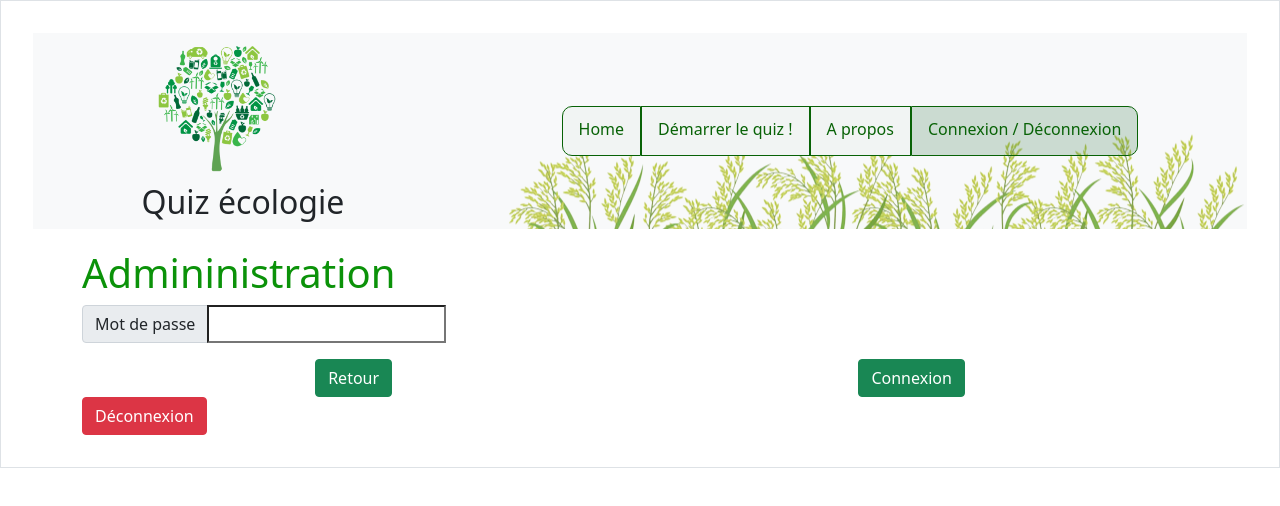
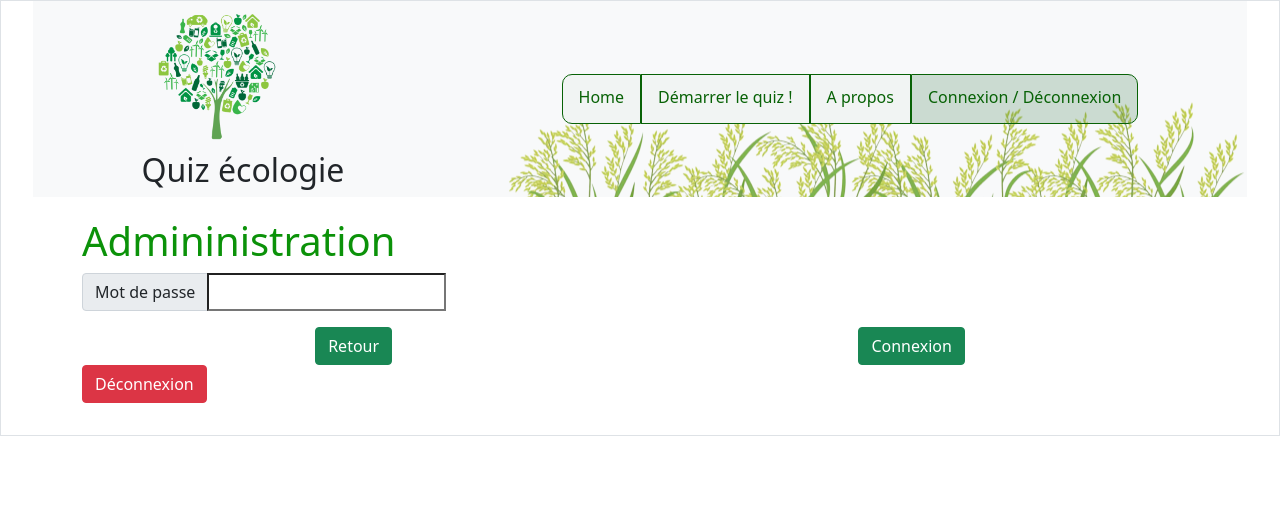
Before and after one commit to BaptisteBtx/Quiz-full-stack, a Vue app in the folder quiz-ui/: page /admin in a window 1280 px wide. Shown: the top 506 px of the page. Built offline with nearby package versions, Linux system fonts and the light colour scheme.

Commit message:
header size

```diff
--- a/quiz-ui/src/App.vue
+++ b/quiz-ui/src/App.vue
@@ -39,7 +39,7 @@ import { RouterLink, RouterView } from 'vue-router'
 
 header {
   line-height: 1.5;
-  max-height: 100vh;
+  /* max-height: 100vh; */
   display: flex;
   justify-content: space-around;
   margin-bottom: 20px;
--- a/quiz-ui/src/assets/main.css
+++ b/quiz-ui/src/assets/main.css
@@ -4,6 +4,7 @@
   /* max-width: 1280px; */
   margin: 0 auto;
   padding: 2rem;
+  padding-top: 0;
 
   font-weight: normal;
 }
```
